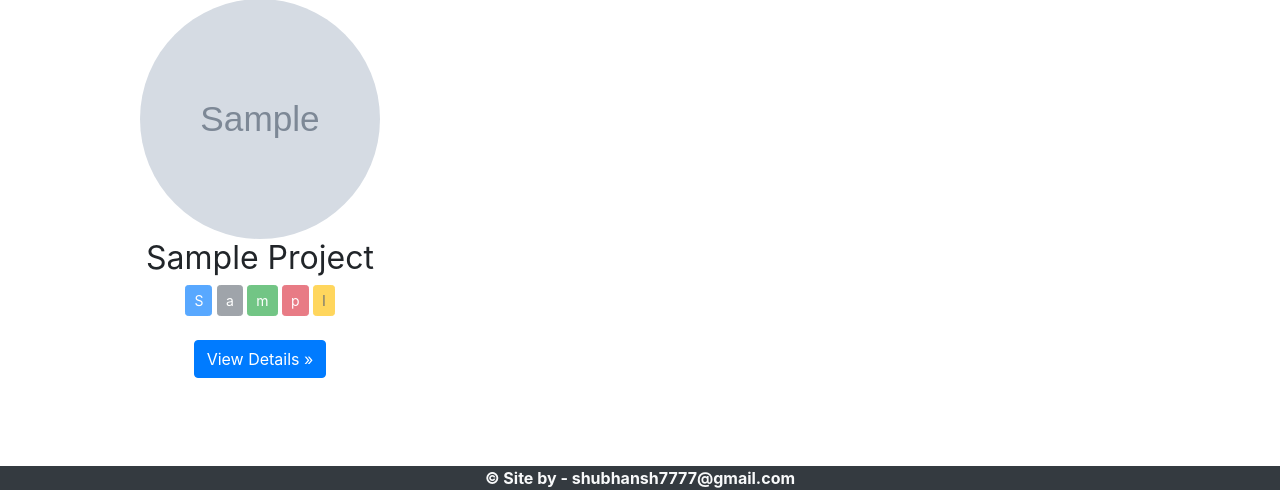
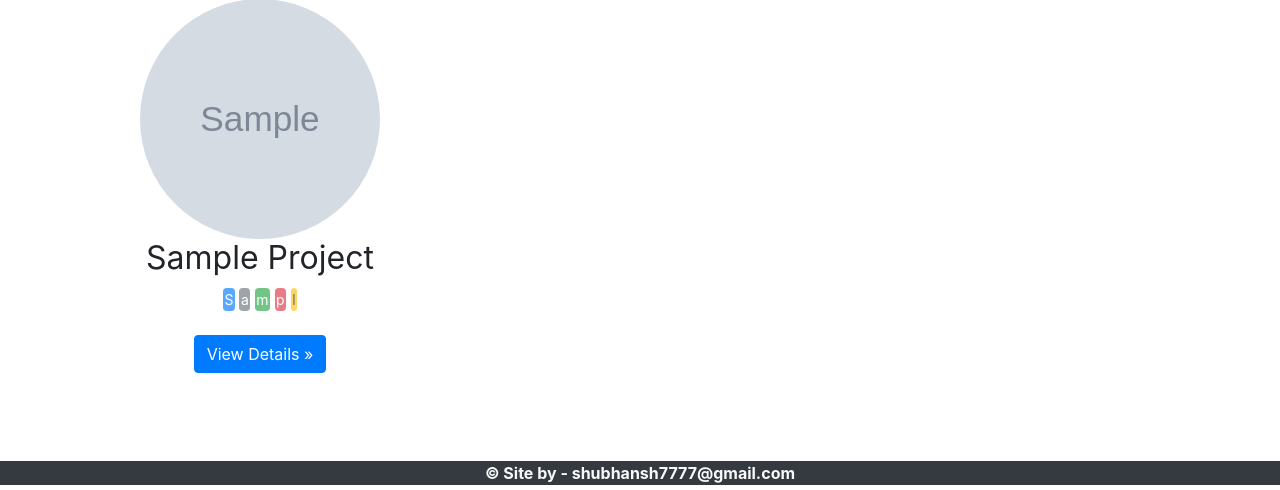
Before and after one commit to Shubhansh-Simple/Portfolio-Project, a Django app: a page that uses projects/templates/project_list.html in a window 1280 px wide. Shown: the part 389-879 px from the top of the page. Run offline with Django 3.2, Linux system fonts and the light colour scheme; tables that the repository leaves empty hold one stand-in row (values such as "Sample post"); grey boxes marked "Sample" are stand-in pictures; some libraries are stand-ins or nearby versions.

Commit message:
Update project_list.html

```diff
--- a/projects/templates/project_list.html
+++ b/projects/templates/project_list.html
@@ -76,24 +76,25 @@
           <!-- Tools used for this project -->
           {% if project_list.tools %}
 
-              <button type="button" class="disabled btn btn-sm btn-primary">{{ project_list.tools.0 }}</button>
+              <button type="button" class="tools py-0 disabled btn btn-sm btn-primary">{{ project_list.tools.0 }}</button>
 
               {% if project_list.tools.1 %}
-                <button type="button" class="disabled btn btn-sm btn-secondary">{{ project_list.tools.1 }}</button>
+                <button type="button" class="tools py-0 disabled btn btn-sm btn-secondary">{{ project_list.tools.1 }}</button>
               {% endif %}
 
               {% if project_list.tools.2 %}
-                <button type="button" class="disabled btn btn-sm btn-success">{{ project_list.tools.2 }}</button>
+                <button type="button" class="tools py-0 disabled btn btn-sm btn-success">{{ project_list.tools.2 }}</button>
               {% endif %}
 
               {% if project_list.tools.3 %}
-                <button type="button" class="disabled btn btn-sm btn-danger">{{ project_list.tools.3 }}</button>
+                <button type="button" class="tools py-0 disabled btn btn-sm btn-danger">{{ project_list.tools.3 }}</button>
               {% endif %}
 
               {% if project_list.tools.4 %}
-                <button type="button" class="disabled btn btn-sm btn-warning">{{ project_list.tools.4 }}</button>
+                <button type="button" class="tools  py-0 disabled btn btn-sm btn-warning">{{ project_list.tools.4 }}</button>
               {% endif %}
               <br>
+
               <br>
 
           <!-- If tools doesn't provide we gave description of the project -->
```
